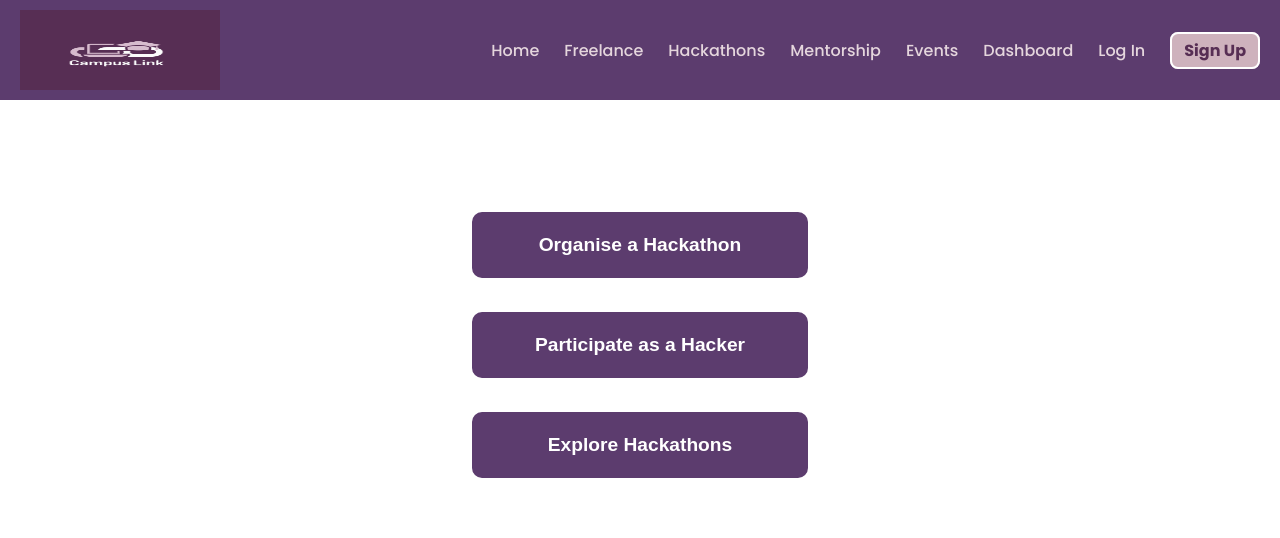
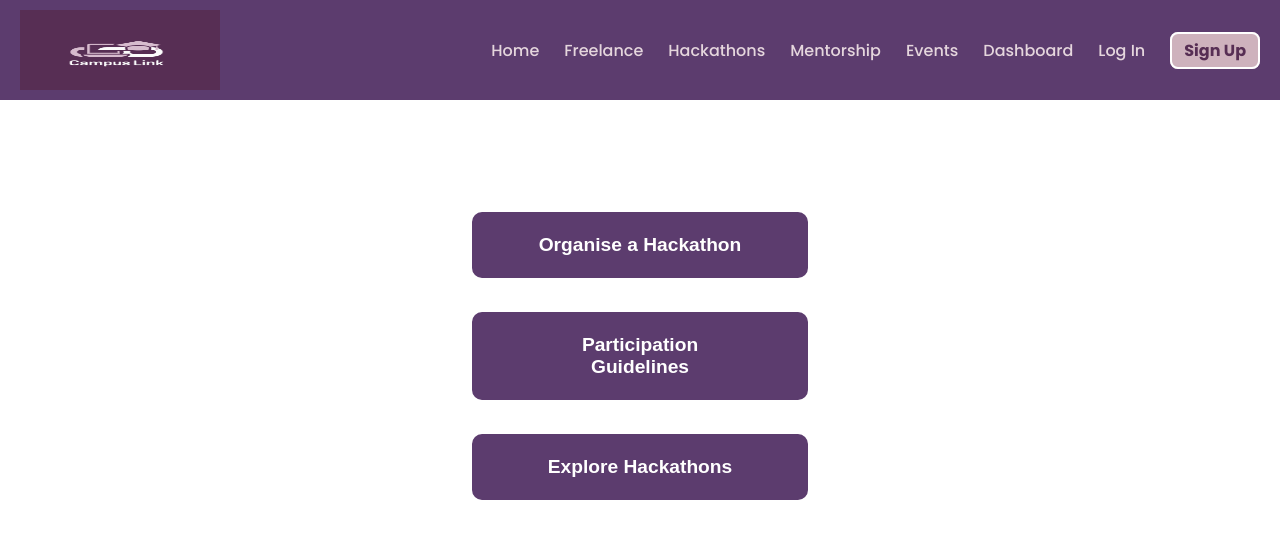
Before and after one commit to AnshulAlgoS/campushustleOG, a React (Create React App) app: page /hackathon in a window 1280 px wide. Shown: the top 538 px of the page. Built offline with nearby package versions, Linux system fonts and the light colour scheme; no server answers.

Commit message:
Update HackathonPage.js

```diff
--- a/src/views/HackathonPage.js
+++ b/src/views/HackathonPage.js
@@ -24,7 +24,9 @@ const HackathonPage = () => {
       {/* Hackathon Buttons */}
       <div className="hackathon-buttons">
         <button className="hack-btn">Organise a Hackathon</button>
-        <button className="hack-btn">Participate as a Hacker</button>
+        <Link to="/participation-guidelines">
+          <button className="hack-btn">Participation Guidelines</button>
+        </Link>
         <Link to="/explore-hackathons">
           <button className="hack-btn">Explore Hackathons</button>
         </Link>
```
